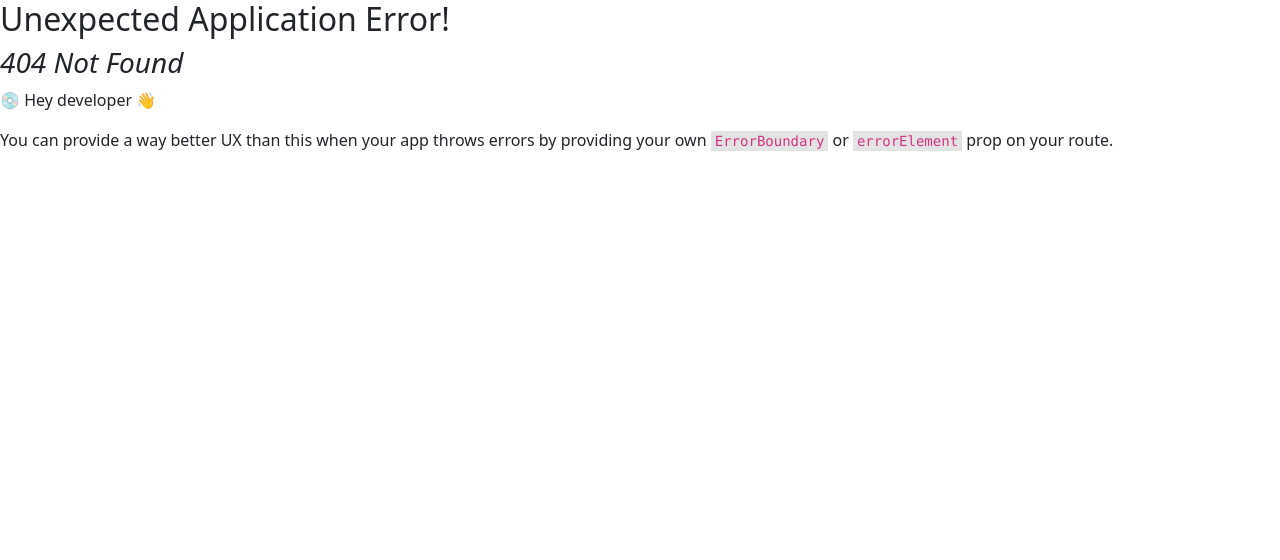
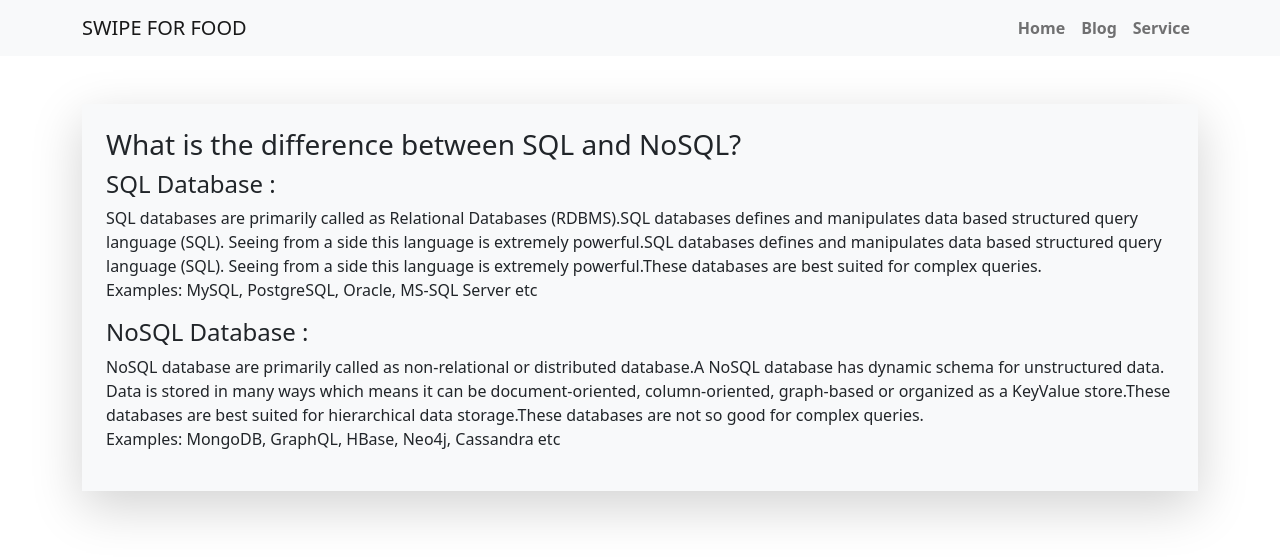
Before and after one commit to NahidulNoman/swipe-for-food-client, a React (Create React App) app: page /blog in a window 1280 px wide. Before the commit this address had no page. Shown: the top 560 px of the page. Built offline with nearby package versions, Linux system fonts and the light colour scheme.

Commit message:
blog section added and one answer

```diff
--- /dev/null
+++ b/src/components/Blog/Blog.jsx
@@ -0,0 +1,26 @@
+import React from 'react';
+
+const Blog = () => {
+    return (
+        <div className='container mt-5'>
+            <div className='bg-light p-4 shadow-lg'>
+                <h3>What is the difference between SQL and NoSQL?</h3>
+                <h4>SQL Database :</h4>
+                <p>
+                SQL databases are primarily called as Relational Databases (RDBMS).SQL databases defines and manipulates data based structured query language (SQL). Seeing from a side this language is extremely powerful.SQL databases defines and manipulates data based structured query language (SQL). Seeing from a side this language is extremely powerful.These databases are best suited for complex queries. <br />
+                Examples: MySQL, PostgreSQL, Oracle, MS-SQL Server etc
+                </p>
+                <h4>NoSQL Database :</h4>
+                <p>
+                NoSQL database are primarily called as non-relational or distributed database.A NoSQL database has dynamic schema for unstructured data. Data is stored in many ways which means it can be document-oriented, column-oriented, graph-based or organized as a KeyValue store.These databases are best suited for hierarchical data storage.These databases are not so good for complex queries. <br />
+                Examples: MongoDB, GraphQL, HBase, Neo4j, Cassandra etc
+                </p>
+            </div>
+            <div>
+
+            </div>
+        </div>
+    );
+};
+
+export default Blog;
--- a/src/components/NavBar/NavBar.jsx
+++ b/src/components/NavBar/NavBar.jsx
@@ -1,4 +1,5 @@
 import React from "react";
+import { Link } from "react-router-dom";
 
 // SWIPE FOR FOOD
 const NavBar = () => {
@@ -22,20 +23,20 @@ const NavBar = () => {
         </button>
         <div className="collapse navbar-collapse d-lg-flex justify-content-end" id="navbarNavDropdown">
           <ul className="navbar-nav ">
-            <li className="nav-item">
-              <span className="nav-link active" aria-current="page">
+          <li className="nav-item">
+              <Link className="nav-link fw-semibold" to="/home" title="Home">
                 Home
-              </span>
+              </Link>
             </li>
             <li className="nav-item">
-              <span className="nav-link">
-                Features
-              </span>
+              <Link className="nav-link fw-semibold" to="/blog" title="Blog">
+                Blog
+              </Link>
             </li>
             <li className="nav-item">
-              <span className="nav-link" >
-                Pricing
-              </span>
+              <Link className="nav-link fw-semibold" to="/home" title="Home">
+                Service
+              </Link>
             </li>
           </ul>
         </div>
--- a/src/routers/routers.js
+++ b/src/routers/routers.js
@@ -1,4 +1,5 @@
 import { createBrowserRouter } from "react-router-dom";
+import Blog from "../components/Blog/Blog";
 import Home from "../components/Home/Home/Home";
 import Main from "../layout/Main";
 
@@ -10,6 +11,10 @@ export const router = createBrowserRouter([
             {
                 path : '/home',
                 element : <Home></Home>
+            },
+            {
+                path : '/blog',
+                element : <Blog></Blog>
             }
         ]
     }
```
